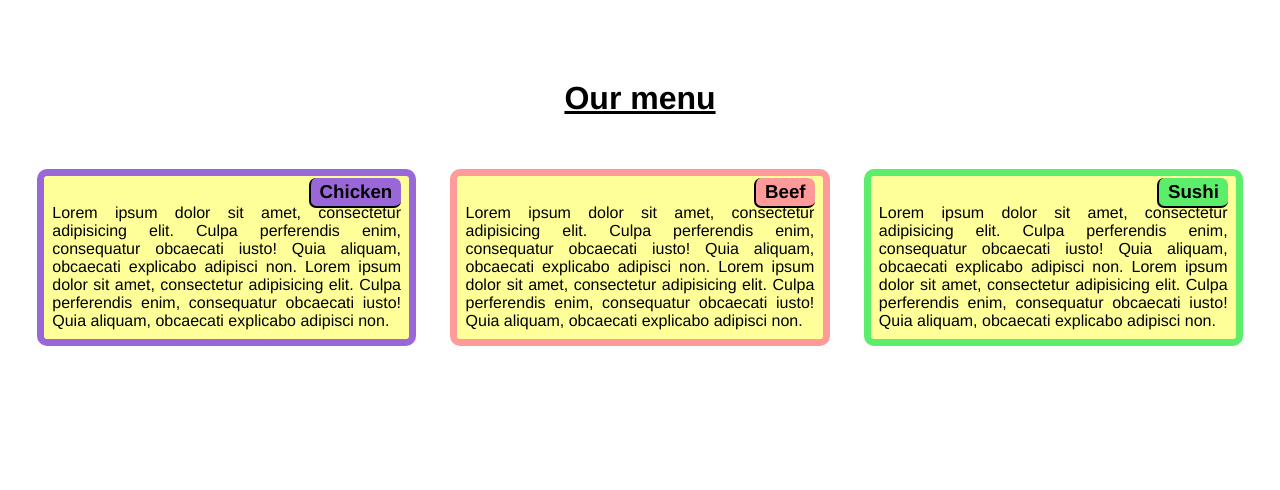
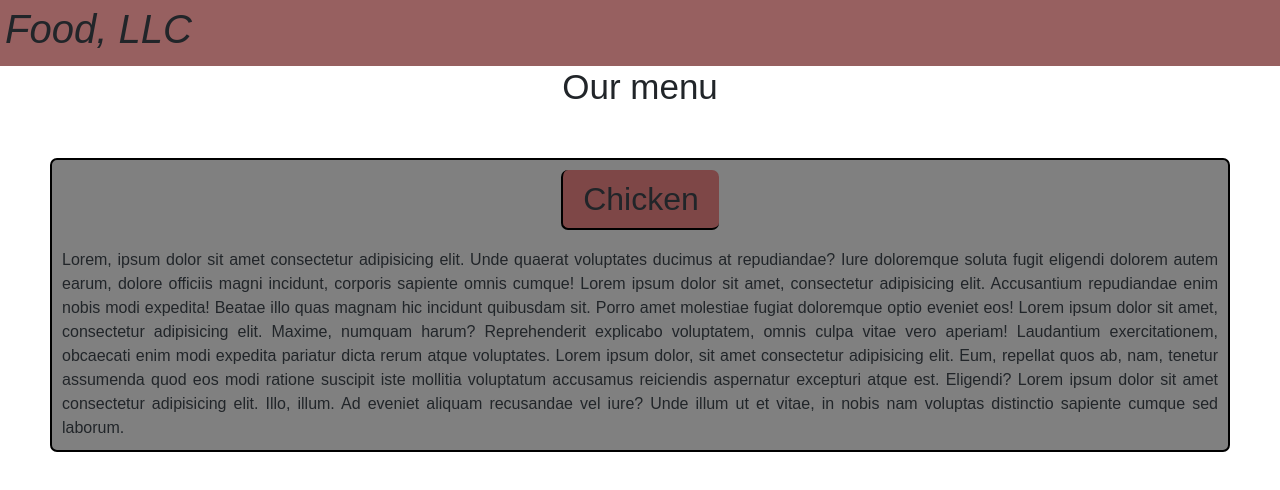
Before and after one commit to KaterynaChechotka/coursera-html-css-course, a plain HTML site: page index.html in a window 1280 px wide. Drawn offline with nearby package versions, Linux system fonts and the light colour scheme.

Commit message:
Add files via upload

```diff
--- a/index.html
+++ b/index.html
@@ -1,49 +1,139 @@
-<!doctype html>
+<!DOCTYPE html>
 <html>
 <head>
     <meta charset="utf-8">
-    <title>Module 2 assignment</title>
-    <link rel="stylesheet" href="my-style.css">
+    <meta name="viewport" content="width=device-width", intial-scale=1.0>
+    <title>Food, LLC</title>
+    <link href="https://cdn.jsdelivr.net/npm/bootstrap@5.3.1/dist/css/bootstrap.min.css" rel="stylesheet" integrity="sha384-4bw+/aepP/YC94hEpVNVgiZdgIC5+VKNBQNGCHeKRQN+PtmoHDEXuppvnDJzQIu9" crossorigin="anonymous">
+    <style>
+        * {
+    box-sizing: border-box;
+    font-family: fantasy;
+}
+body {
+    margin: 0;
+    padding:0;
+}
+header {
+    background-color: #7d3939cc;
+    padding: 5px;
+    margin: 0px;
+    align-items: center;
+    position: relative;
+}
+nav {
+    display: flex;
+    justify-content: space-between;
+    align-items: center;
+}
+#logo {
+    font-size: medium;
+    font-family: fantasy;
+    font-style: italic;
 
+}
+.dropdown {
+    display: none;
+}
+#menu-botton {
+    cursor: pointer;
+    display: none;
+}
+
+div.lines {
+        width: 35px;
+        height: 5px;
+        background-color: black;
+        margin: 6px 0;
+}
+
+#ourmenu {
+    text-align: center;
+    font-size: 35px;
+
+}
+
+section {
+    background-color: grey;
+    border: 2px black solid;
+    border-radius: 7px;
+    margin: 50px;
+}
+
+.section-title {
+    margin-top: 10px;
+    display: flex;
+    justify-content: center;
+    align-items: center;
+
+}
+
+h2 {
+    border-bottom: 2px solid black;
+    border-left: 2px solid black;
+    background-color:#7d3939cc;
+    border-radius: 7px;
+   display: inline-block;
+   padding: 10px 20px;
+}
+
+section p {
+    margin: 10px;
+    text-align: justify;
+    font-size: 100%;
+}
+
+@media (max-width: 768px) {
+   #menu-botton {
+    display: block;
+    margin-right: 10px;
+   }
+   .dropdown {
+    display: block;
+   }
+}
+    </style>
 </head>
+<body>
+    <header>
+        <nav>
+            <div id="logo">
+                <h1>Food, LLC</h1>
+            </div>
 
-<body>
-    <div class="container">
-        <div class="row">
-
-            <h1 class="menu-title">Our menu</h1>
-              <div class="col-lg-4">
-                <div class="section" id="section1">
-          <div class="section-title" id="title-one">
-            <h3>Chicken</h3>
-          </div>
-          <p>
-            Lorem ipsum dolor sit amet, consectetur adipisicing elit. Culpa perferendis enim, consequatur obcaecati iusto! Quia aliquam, obcaecati explicabo adipisci non. Lorem ipsum dolor sit amet, consectetur adipisicing elit. Culpa perferendis enim, consequatur obcaecati iusto! Quia aliquam, obcaecati explicabo adipisci non.
-          </p>
-        </div>
-      </div>
-      <div class="col-lg-4">
-        <div class="section" id="section2">
-         <div class="section-title" id="title-two">
-          <h3>Beef</h3>
-        </div>
-        <p>
-          Lorem ipsum dolor sit amet, consectetur adipisicing elit. Culpa perferendis enim, consequatur obcaecati iusto! Quia aliquam, obcaecati explicabo adipisci non. Lorem ipsum dolor sit amet, consectetur adipisicing elit. Culpa perferendis enim, consequatur obcaecati iusto! Quia aliquam, obcaecati explicabo adipisci non.
+            <div class="dropdown">
+                <button class="btn btn-secondary dropdown-toggle" type="button" id="dropdownMenu2" data-toggle="dropdown" aria-haspopup="true" aria-expanded="false">
+                    <div id="menu-botton">
+                        <div class="lines"></div>
+                        <div class="lines"></div>
+                        <div class="lines"></div>
+                    </div>
+                </button>
+                <div class="dropdown-menu" aria-labelledby="dropdownMenu2">
+                  <button class="dropdown-item" type="button">Action</button>
+                  <button class="dropdown-item" type="button">Another action</button>
+                  <button class="dropdown-item" type="button">Something else here</button>
+                </div>
+              </div>
+        </nav>
+    </header>
+    <h1 id="ourmenu"> Our menu </h1>
+    <section>
+        <div class="section-title">
+        <h2> Chicken </h2></div>
+        <p>Lorem, ipsum dolor sit amet consectetur adipisicing elit.
+            Unde quaerat voluptates ducimus at repudiandae?
+            Iure doloremque soluta fugit eligendi dolorem autem
+            earum, dolore officiis magni incidunt, corporis
+             sapiente omnis cumque! Lorem ipsum dolor sit amet,
+             consectetur adipisicing elit. Accusantium repudiandae enim nobis modi expedita!
+             Beatae illo quas magnam hic incidunt quibusdam sit.
+             Porro amet molestiae fugiat doloremque optio eveniet eos!
+             Lorem ipsum dolor sit amet, consectetur adipisicing elit. Maxime, numquam harum? Reprehenderit explicabo voluptatem, omnis culpa vitae vero aperiam! Laudantium exercitationem, obcaecati enim modi expedita pariatur dicta rerum atque voluptates.
+             Lorem ipsum dolor, sit amet consectetur adipisicing elit. Eum, repellat quos ab, nam, tenetur assumenda quod eos modi ratione suscipit iste mollitia voluptatum accusamus reiciendis aspernatur excepturi atque est. Eligendi?
+             Lorem ipsum dolor sit amet consectetur adipisicing elit. Illo, illum. Ad eveniet aliquam recusandae vel iure? Unde illum ut et vitae, in nobis nam voluptas distinctio sapiente cumque sed laborum.
         </p>
-      </div>
-    </div>
-    <div class="col-lg-4 col-lg-tablet">
-      <div class="section" id="section3">
-       <div class="section-title" id="title-three">
-        <h3>Sushi</h3>
-      </div>
-      <p>
-        Lorem ipsum dolor sit amet, consectetur adipisicing elit. Culpa perferendis enim, consequatur obcaecati iusto! Quia aliquam, obcaecati explicabo adipisci non. Lorem ipsum dolor sit amet, consectetur adipisicing elit. Culpa perferendis enim, consequatur obcaecati iusto! Quia aliquam, obcaecati explicabo adipisci non.
-      </p>
-    </div>
-    </div>
-    </div>
-    </div>
-
+    </section>
+    <script src="https://cdn.jsdelivr.net/npm/bootstrap@5.3.1/dist/js/bootstrap.bundle.min.js" integrity="sha384-HwwvtgBNo3bZJJLYd8oVXjrBZt8cqVSpeBNS5n7C8IVInixGAoxmnlMuBnhbgrkm" crossorigin="anonymous"></script>
 </body>
 </html>
```
